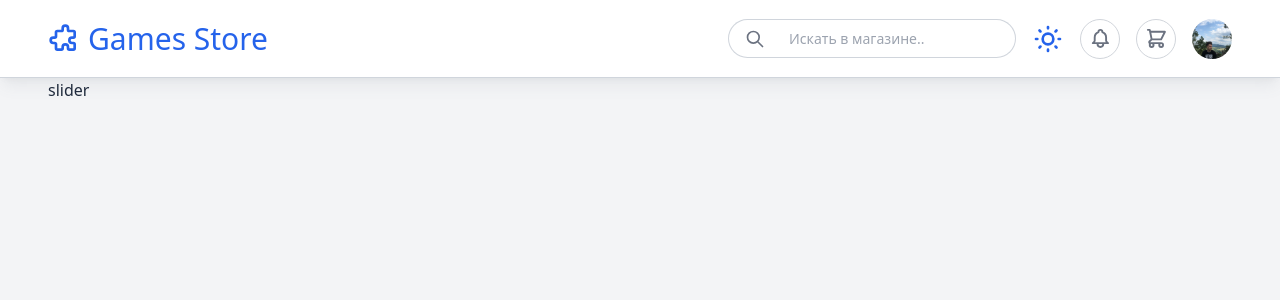
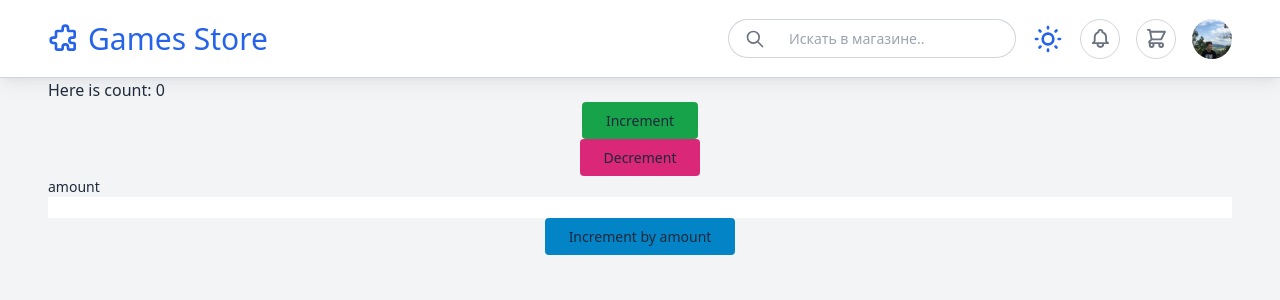
Before and after one commit to Friendly-neighborhood-development/Fnd_games_store, a React (Create React App) app in the folder client/: page /test in a window 1280 px wide. Shown: the top 300 px of the page. Built offline with nearby package versions, Linux system fonts and the light colour scheme.

Commit message:
redux base example

```diff
--- a/client/package.json
+++ b/client/package.json
@@ -4,6 +4,7 @@
   "private": true,
   "dependencies": {
     "@heroicons/react": "^1.0.6",
+    "@reduxjs/toolkit": "^1.8.5",
     "@testing-library/jest-dom": "^5.16.4",
     "@testing-library/react": "^13.3.0",
     "@testing-library/user-event": "^13.5.0",
@@ -11,9 +12,11 @@
     "@types/node": "^16.11.41",
     "@types/react": "^18.0.14",
     "@types/react-dom": "^18.0.5",
+    "@types/react-redux": "^7.1.24",
     "concurrently": "^7.3.0",
     "react": "^18.2.0",
     "react-dom": "^18.2.0",
+    "react-redux": "^8.0.2",
     "react-router-dom": "^6.3.0",
     "react-scripts": "5.0.1",
     "typescript": "^4.7.4",
--- a/client/src/components/UI/Button.tsx
+++ b/client/src/components/UI/Button.tsx
@@ -5,6 +5,7 @@ interface ButtonProps {
     className?: string;
     type?: "button" | "submit"
     value?: string
+    onClick?: (arg0: any) => any
 }
 
 const Button: FC<ButtonProps> = ({className, children, ...props}) => {
--- a/client/src/components/UI/Input.tsx
+++ b/client/src/components/UI/Input.tsx
@@ -2,7 +2,7 @@ import React, {FC} from 'react';
 
 interface CustomInputProps {
     value?: string | number;
-    onChange?: () => void;
+    onChange?: (arg0: React.FormEvent<HTMLInputElement>) => void;
     type: string;
     placeholder?: string;
     className?: string
--- a/client/src/index.tsx
+++ b/client/src/index.tsx
@@ -2,12 +2,16 @@ import React from 'react';
 import ReactDOM from 'react-dom/client';
 import App from './App';
 import "./index.css"
+import {Provider} from "react-redux";
+import {store} from "./store/store";
 
 const root = ReactDOM.createRoot(
   document.getElementById('root') as HTMLElement
 );
 root.render(
   <React.StrictMode>
-    <App />
+      <Provider store={store}>
+          <App />
+      </Provider>
   </React.StrictMode>
 );
--- a/client/src/pages/Test.tsx
+++ b/client/src/pages/Test.tsx
@@ -1,11 +1,47 @@
-import React from 'react';
+import React, {useState} from 'react';
 import MainLayout from "../components/layouts/MainLayout";
-import Slider from "../components/UI/Slider";
+import {useDispatch, useSelector} from "react-redux";
+import {RootState} from "../store/store";
+import Button from "../components/UI/Button";
+import {decrement, increment, incrementByAmount} from "../store/slices/counterSlice";
+import Input from "../components/UI/Input";
 
 const Test = () => {
+    const [amountValue, setAmountValue] = useState("")
+    const count = useSelector((state: RootState) => state.counter.value)
+    const dispatch = useDispatch()
     return (
         <MainLayout>
-            <Slider/>
+            <div className={"flex flex-col justify-items-start"}>
+                <h1>Here is count: {count}</h1>
+                <Button
+                    onClick={() => dispatch(increment())}
+                    className={"bg-green-600"}
+                >
+                    Increment
+                </Button>
+                <Button
+                    onClick={() => dispatch(decrement())}
+                    className={"bg-pink-600"}
+                >
+                    Decrement
+                </Button>
+                <Input
+                    type={"text"}
+                    value={amountValue}
+                    onChange={(e: React.FormEvent<HTMLInputElement>) => setAmountValue(e.currentTarget.value)}
+                    className={"dark:bg-slate-800"}
+                    label={"amount"}
+                />
+                <Button
+                    onClick={() => dispatch(incrementByAmount(+amountValue))}
+                    className={"bg-sky-600"}
+                >
+                    Increment by amount
+                </Button>
+            </div>
+
+
         </MainLayout>
     );
 };
--- /dev/null
+++ b/client/src/store/slices/counterSlice.ts
@@ -0,0 +1,29 @@
+import {createSlice, PayloadAction} from "@reduxjs/toolkit";
+
+interface CounterState {
+    value: number
+}
+
+const initialState: CounterState = {
+    value: 0
+}
+
+export const counterSlice = createSlice({
+    name: "counter",
+    initialState,
+    reducers: {
+        increment: (state) => {
+            state.value += 1
+        },
+        decrement: (state) => {
+            state.value -= 1
+        },
+        incrementByAmount: (state, action: PayloadAction<number>) => {
+            state.value += action.payload
+        },
+    }
+})
+
+export const {increment, decrement, incrementByAmount} = counterSlice.actions
+
+export default counterSlice.reducer
--- /dev/null
+++ b/client/src/store/store.ts
@@ -0,0 +1,12 @@
+import {configureStore} from "@reduxjs/toolkit";
+import counterReducer from "./slices/counterSlice";
+
+export const store = configureStore({
+    reducer:{
+        counter: counterReducer
+    }
+})
+
+export type RootState = ReturnType<typeof store.getState>
+
+export type AppDispatch = typeof store.dispatch
```
Also changed, not shown: 1 other file (tests, documents, lock files or other folders).
